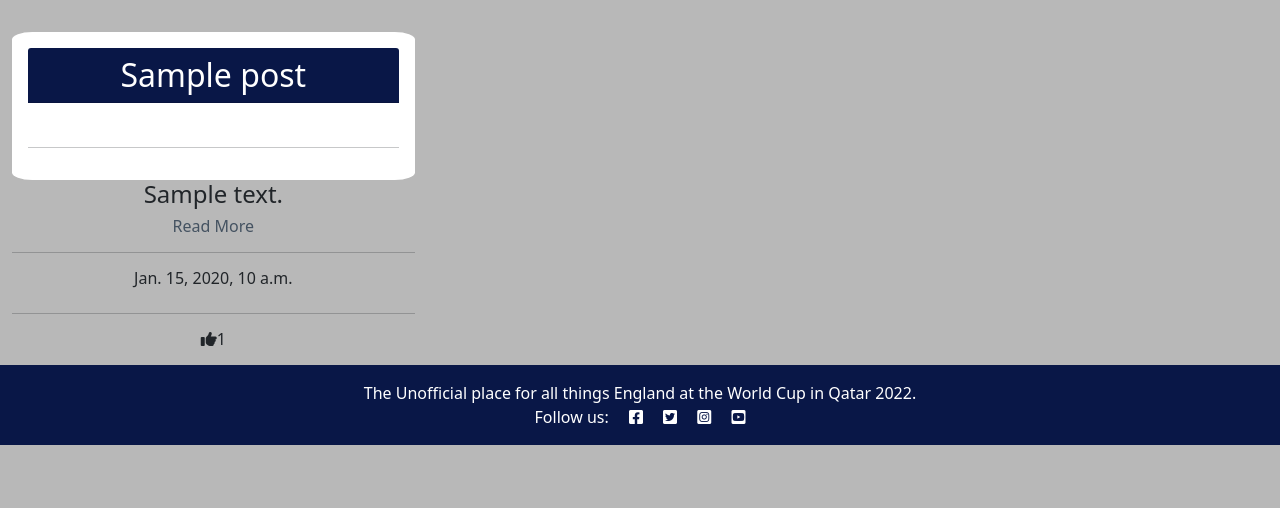
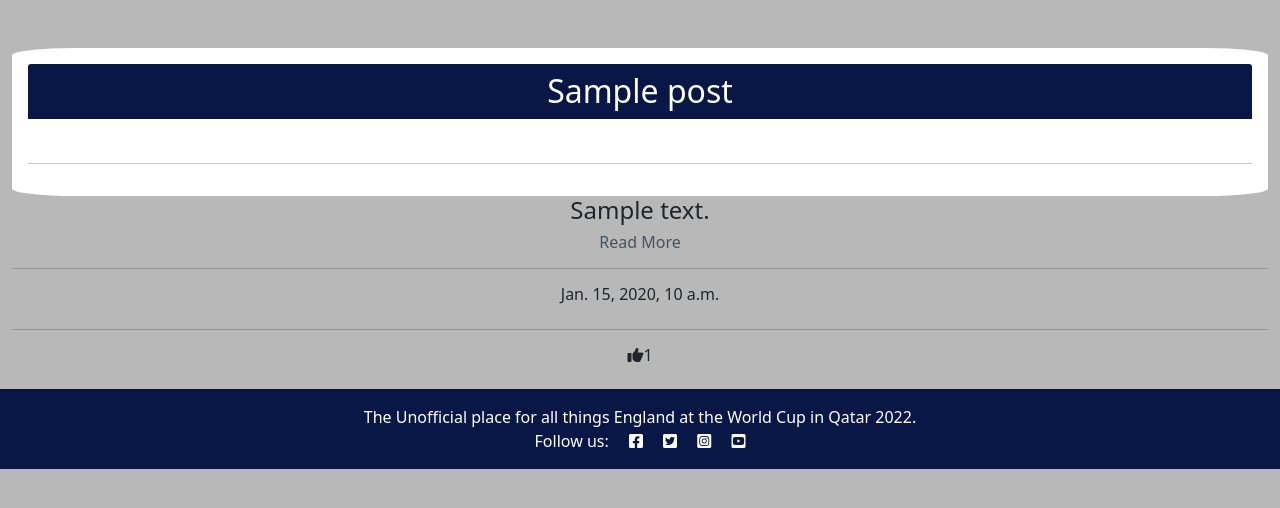
Before and after one commit to rajdavies/pp4-three-lions, a Django app: page / in a window 1280 px wide. Shown: the part 74-582 px from the top of the page. Run offline with Django 3.2, Linux system fonts and the light colour scheme; tables that the repository leaves empty hold one stand-in row (values such as "Sample post"); some libraries are stand-ins or nearby versions.

Commit message:
Add styling to index.html

```diff
--- a/blog/models.py
+++ b/blog/models.py
@@ -4,6 +4,7 @@ and commenting within the Three Lions blog app
 
 from django.db import models
 from django.contrib.auth.models import User
+
 
 class Post(models.Model):
     """
--- a/templates/index.html
+++ b/templates/index.html
@@ -2,15 +2,15 @@
 
 {% block content %}
 
-<div class="container-fluid">
+<div class="container-fluid ">
     <div class="row">
 
         <!-- Blog Entries Column -->
-        <div class="col-12 mt-3 left">
+        <div class="col-md-12 mt-3">
             <div class="row">
             {% for post in post_list %}
-                <div class="col-md-4">
-                    <div class="card mb-6 my-3 align-middle border-dark" style="border-radius: 2%;">
+                <div class="col-md-12 mt-3">
+                    <div class="card mb-4 my-3 align-middle border-dark" style="border-radius: 0%;">
                         <div class="card-body border-dark" style="background-color: #ffffff; border-radius: 5%;">
                             <h2 class="card-header text-center text-white" style="background-color: #091747;">{{ post.title }}</h3>
                                 <p class="author h5">Author: {{post.author }}</p>
--- a/templates/post_detail.html
+++ b/templates/post_detail.html
@@ -21,7 +21,7 @@
     </div>
 </div>
 
-<div class="container">
+<div class="container-fluid">
     <div class="row">
         <div class="col card mb-4  mt-3 left  top">
             <div class="card-body">
```
